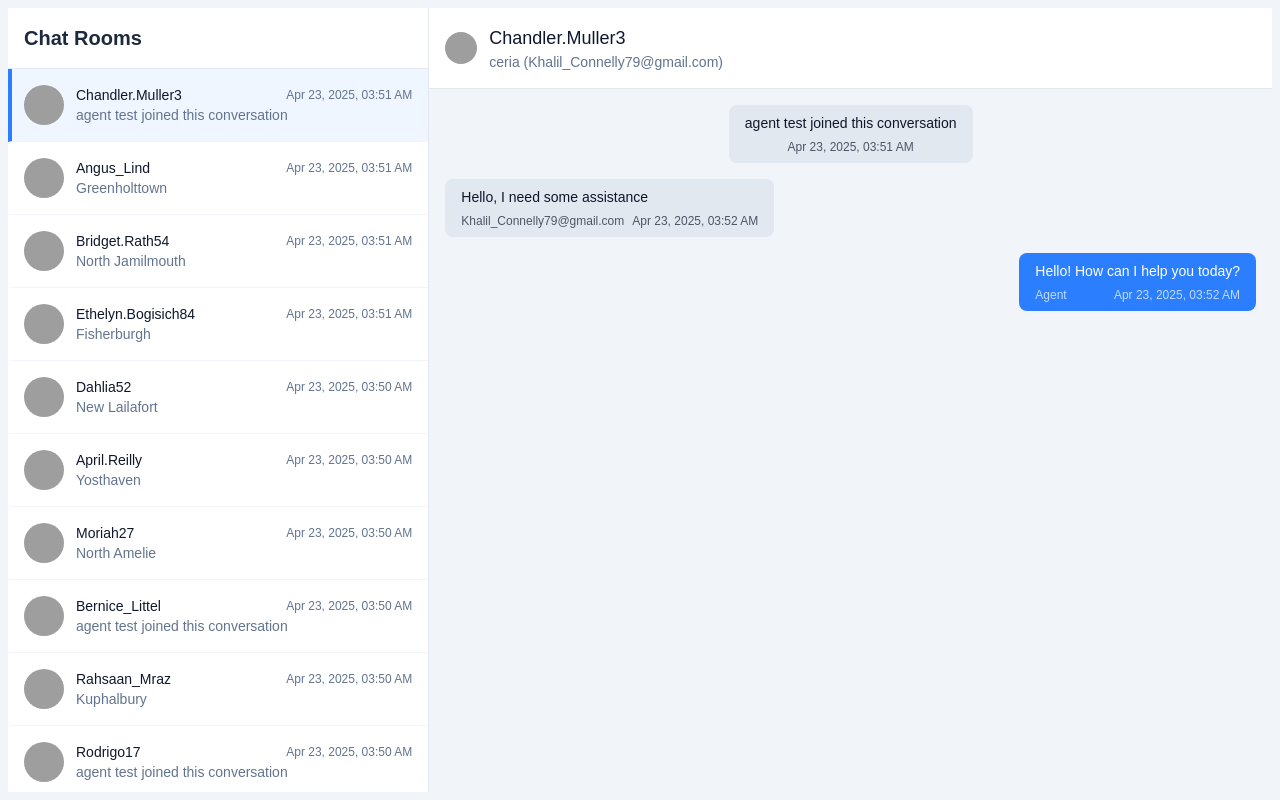
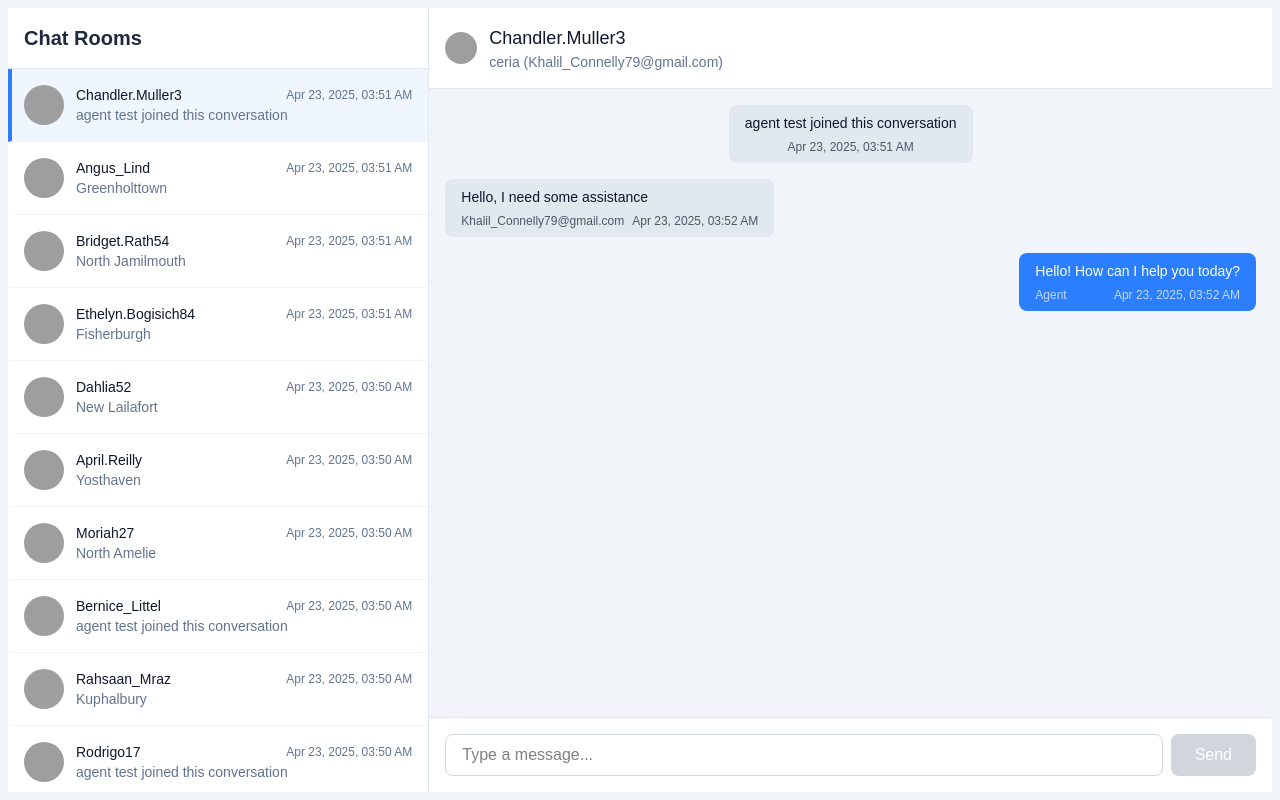
Before and after one commit to hendraaagil/vue-chat, a Vue app: page /chat in a window 1280 px wide. Both pictures are taken after a click on the button 218 px from the left and 105 px from the top of the page. Built offline with nearby package versions, Linux system fonts and the light colour scheme; grey boxes are pictures that could not be loaded.

Commit message:
feat: add send message

```diff
--- a/src/components/chat/room-chat.vue
+++ b/src/components/chat/room-chat.vue
@@ -1,8 +1,17 @@
 <script setup lang="ts">
+import { ref } from 'vue'
 import { formatDate } from '@/lib/utils'
 import { useChatStore } from '@/stores/chat'
 
 const chatStore = useChatStore()
+const newMessage = ref('')
+
+function sendMessage() {
+  if (newMessage.value.trim()) {
+    chatStore.sendMessage(newMessage.value)
+    newMessage.value = ''
+  }
+}
 </script>
 
 <template>
@@ -41,7 +50,10 @@ const chatStore = useChatStore()
       <div
         :class="[
           'max-w-xs rounded-lg px-4 py-2 lg:max-w-md',
-          message.is_own_message ? 'bg-blue-500 text-white' : 'bg-slate-200 text-slate-900',
+          {
+            'bg-blue-500 text-white': message.is_own_message,
+            'bg-slate-200 text-slate-900': !message.is_own_message,
+          },
         ]"
       >
         <p class="text-sm">{{ message.text }}</p>
@@ -79,4 +91,22 @@ const chatStore = useChatStore()
       </div>
     </div>
   </div>
+
+  <div class="border-t border-gray-200 bg-white p-4">
+    <form @submit.prevent="sendMessage" class="flex space-x-2">
+      <input
+        v-model="newMessage"
+        type="text"
+        placeholder="Type a message..."
+        class="flex-1 rounded-lg border border-gray-300 px-4 py-2 focus:ring-2 focus:ring-blue-500 focus:outline-none"
+      />
+      <button
+        type="submit"
+        :disabled="!newMessage.trim()"
+        class="rounded-lg bg-blue-500 px-6 py-2 text-white hover:bg-blue-600 disabled:cursor-not-allowed disabled:bg-gray-300"
+      >
+        Send
+      </button>
+    </form>
+  </div>
 </template>
```
